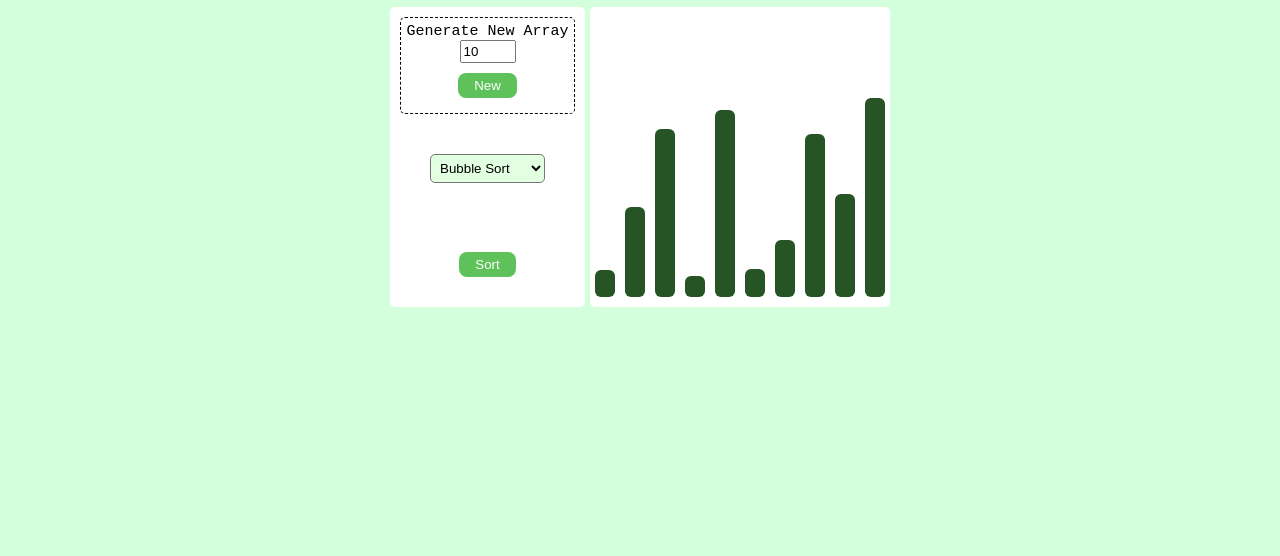
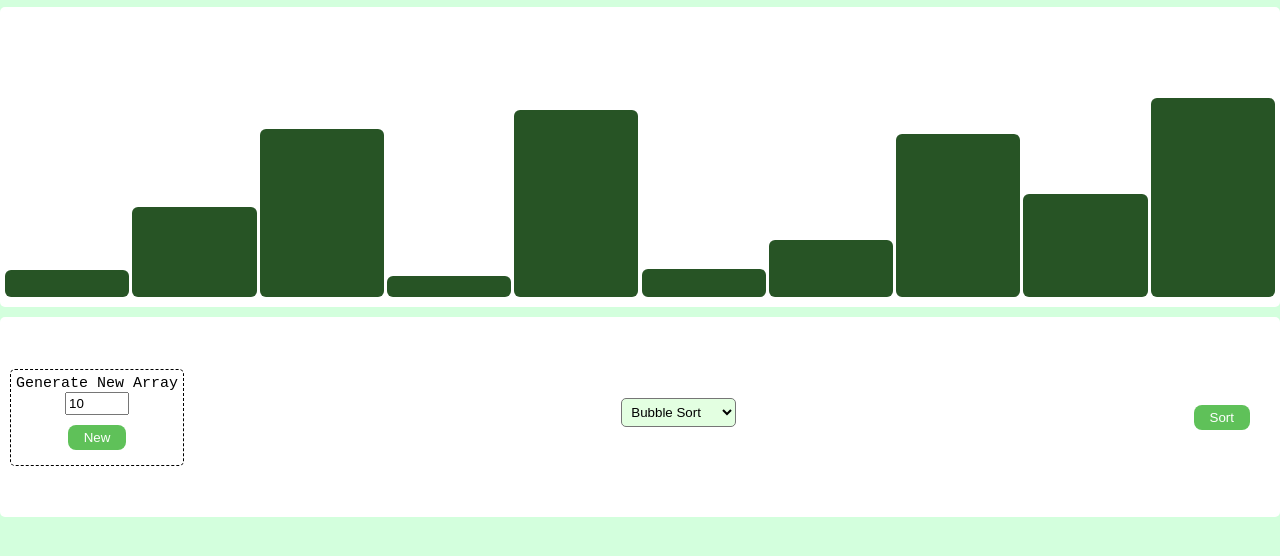
Before and after one commit to joewil08/Sorting-Algorithm-Visualizer, a plain HTML site: page index.html in a window 1280 px wide. Shown: the part 40-596 px from the top of the page. Drawn offline with Linux system fonts and the light colour scheme.

Commit message:
improved bar width scaling

```diff
--- a/index.html
+++ b/index.html
@@ -12,10 +12,11 @@
 
     <h1>Sorting Algorithm Visualizer</h1>
     <div class="container">
+        <div class="stage" id="stage"></div>
         <div class="sidebar">
             <div class="generate-new">
                 <p>Generate New Array</p>
-                <input type="number" name="sizeArray" id="numbersBars" min="1" max="20" value="10">
+                <input type="number" name="sizeArray" id="numbersBars" min="1" max="250" value="10">
                 <button id="generateBtn">New</button>
             </div>
             <select name="" class="select-algorithm" id="selectAlgorithm">
@@ -30,7 +31,7 @@
                 <button id="sortBtn">Sort</button>
             </div>
         </div>
-        <div class="stage" id="stage"></div>
+
     </div>
 
 </body>
--- a/index.js
+++ b/index.js
@@ -15,7 +15,7 @@ function playNote(freq) {
     osc.start();
     osc.stop(audioCtx.currentTime + dur);
     const node = audioCtx.createGain();
-    node.gain.value = 0.1;
+    node.gain.value = 0.025;
     node.gain.setTargetAtTime(0, audioCtx.currentTime, dur - 0.075);
     osc.connect(node);
     node.connect(audioCtx.destination);
@@ -28,7 +28,8 @@ let nBars = 10;
 let numbersBars = document.getElementById('numbersBars');
 
 const stage = document.getElementById('stage');
-stage.style.width = `${nBars * 30}px`;
+const gap = 3;
+stage.style.width = "1280px";
 
 const selectAlgorithm = document.getElementById("selectAlgorithm");
 
@@ -45,7 +46,7 @@ const start = () => {
 
     bars = Array(nBars).fill(0).map(_ => {
         return {
-            width: 20,
+            width: (parseInt(stage.style.width) - (nBars - 1) * gap - 10) / nBars,
             height: Math.floor(Math.random() * 200) + 1
         };
     });
@@ -56,7 +57,7 @@ const start = () => {
         const bar = document.createElement("div");
         bar.style.width = `${bars[i].width}px`;
         bar.style.height = `${bars[i].height}px`;
-        bar.style.left = `${5 + i * 30}px`;
+        bar.style.left = `${5 + i * (bars[i].width + gap)}px`;
         bars[i] = { ...bars[i], position: i };
         bar.classList.add("bar");
         barsDivs.push(bar);
@@ -67,10 +68,10 @@ const start = () => {
 start();
 
 async function swapBars(barsDivs, i, j) {
-    barsDivs[i].style.left = `${5 + j * 30}px`;
+    barsDivs[i].style.left = `${5 + j * (bars[i].width + gap)}px`;
     barsDivs[i].classList.add("activate");
     playNote(350 + parseFloat(barsDivs[i].style.height) * 6);
-    barsDivs[j].style.left = `${5 + i * 30}px`;
+    barsDivs[j].style.left = `${5 + i * (bars[i].width + gap)}px`;
     barsDivs[j].classList.add("activate");
     playNote(350 + parseFloat(barsDivs[j].style.height) * 6);
     await sleep(300);
@@ -104,7 +105,6 @@ const sort = async () => {
 
 generateBtn.addEventListener("click", () => {
     nBars = parseInt(numbersBars.value, 10);
-    stage.style.width = `${nBars * 30}px`;
     start();
 });
 
--- a/style.css
+++ b/style.css
@@ -14,7 +14,7 @@ body {
 
 .container {
     margin: 10px;
-    display: flex;
+    display: block;
     justify-content: center;
     align-items: center;
     gap: 5px;
@@ -22,12 +22,11 @@ body {
 
 .sidebar {
     display: flex;
-    flex-direction: column;
+    flex-direction: row;
     justify-content: space-between;
     align-items: center;
     padding: 10px;
-    width: 200;
-    height: 300px;
+    height: 200px;
     border-radius: 5px;
     background: #ffffff;
 }
@@ -36,7 +35,9 @@ body {
     display: flex;
     align-items: flex-end;
     position: relative;
+    margin-bottom: 10px;
     padding: 10px;
+    min-width: 1280px;
     height: 300px;
     border-radius: 5px;
     background: #ffffff;
```
